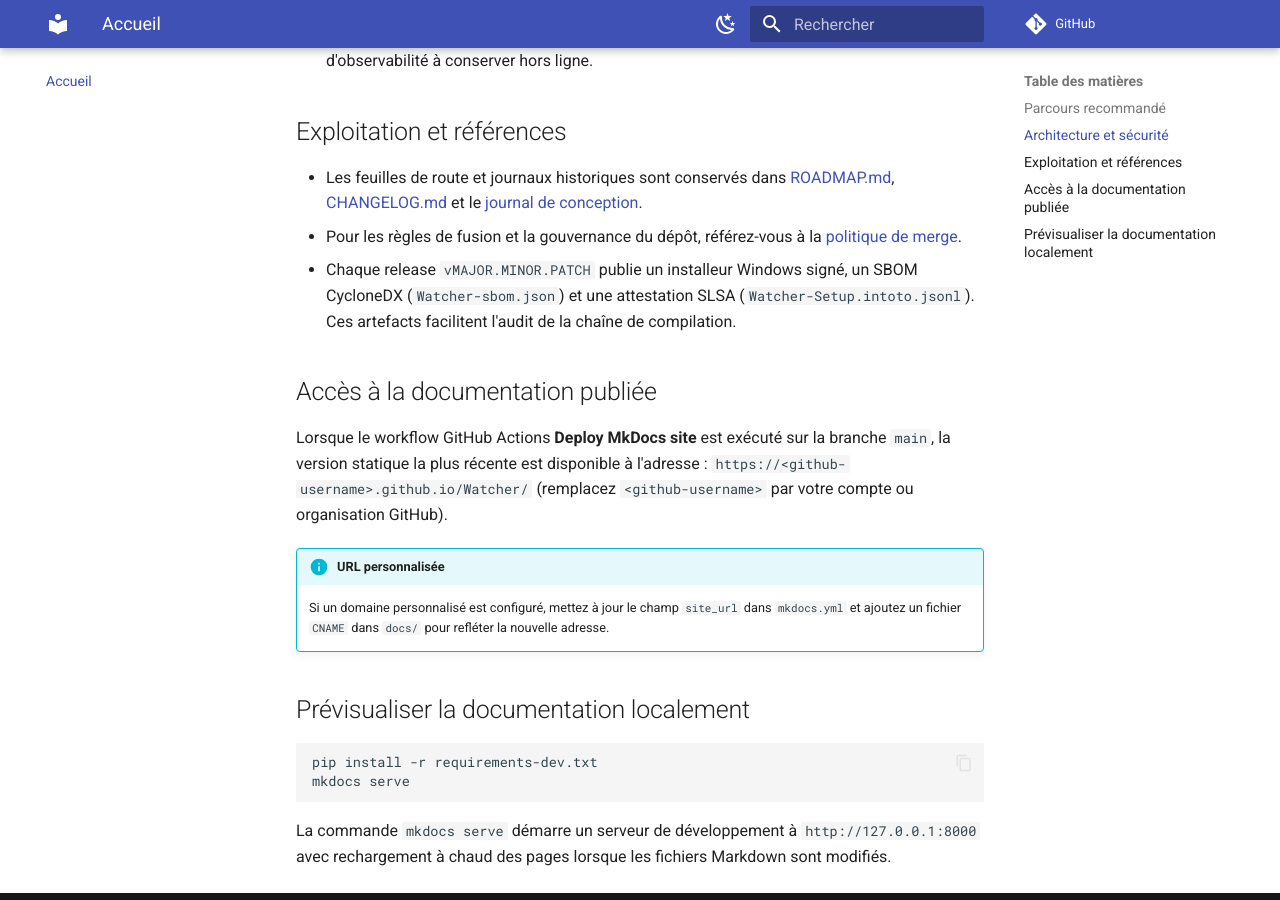
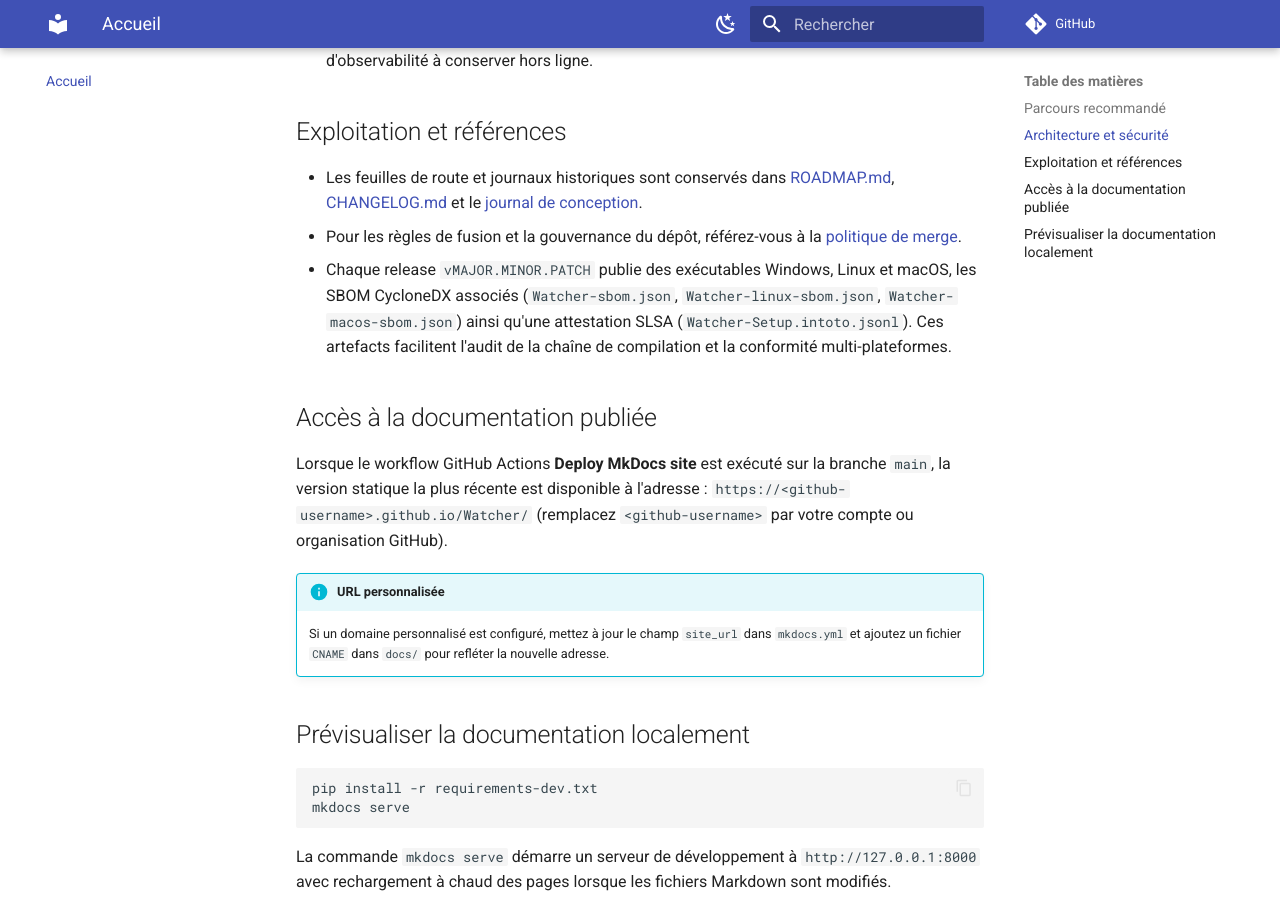
Before and after one commit to francis18georges-png/Watcher, an MkDocs documentation site: the page built from docs/index.md, in a window 1280 px wide and 900 px high, scrolled down 876 px. Built offline with MkDocs 1.6.1 and Material for MkDocs 9.7.7, drawn with Linux system fonts in a browser that asks for light colours; comment, search, counter and statistics services are not loaded.

Commit message:
feat: build linux and macOS release binaries

```diff
--- a/docs/index.md
+++ b/docs/index.md
@@ -30,8 +30,9 @@ mode d'exploitation de la plate-forme.
 - Les feuilles de route et journaux historiques sont conservés dans [ROADMAP.md](ROADMAP.md),
   [CHANGELOG.md](CHANGELOG.md) et le [journal de conception](journal/).
 - Pour les règles de fusion et la gouvernance du dépôt, référez-vous à la [politique de merge](merge-policy.md).
-- Chaque release `vMAJOR.MINOR.PATCH` publie un installeur Windows signé, un SBOM CycloneDX (`Watcher-sbom.json`) et une
-  attestation SLSA (`Watcher-Setup.intoto.jsonl`). Ces artefacts facilitent l'audit de la chaîne de compilation.
+- Chaque release `vMAJOR.MINOR.PATCH` publie des exécutables Windows, Linux et macOS, les SBOM CycloneDX associés
+  (`Watcher-sbom.json`, `Watcher-linux-sbom.json`, `Watcher-macos-sbom.json`) ainsi qu'une attestation SLSA
+  (`Watcher-Setup.intoto.jsonl`). Ces artefacts facilitent l'audit de la chaîne de compilation et la conformité multi-plateformes.
 
 ## Accès à la documentation publiée
 
```
Also changed, not shown: README.md (+55 -7 lines), 1 other file.
